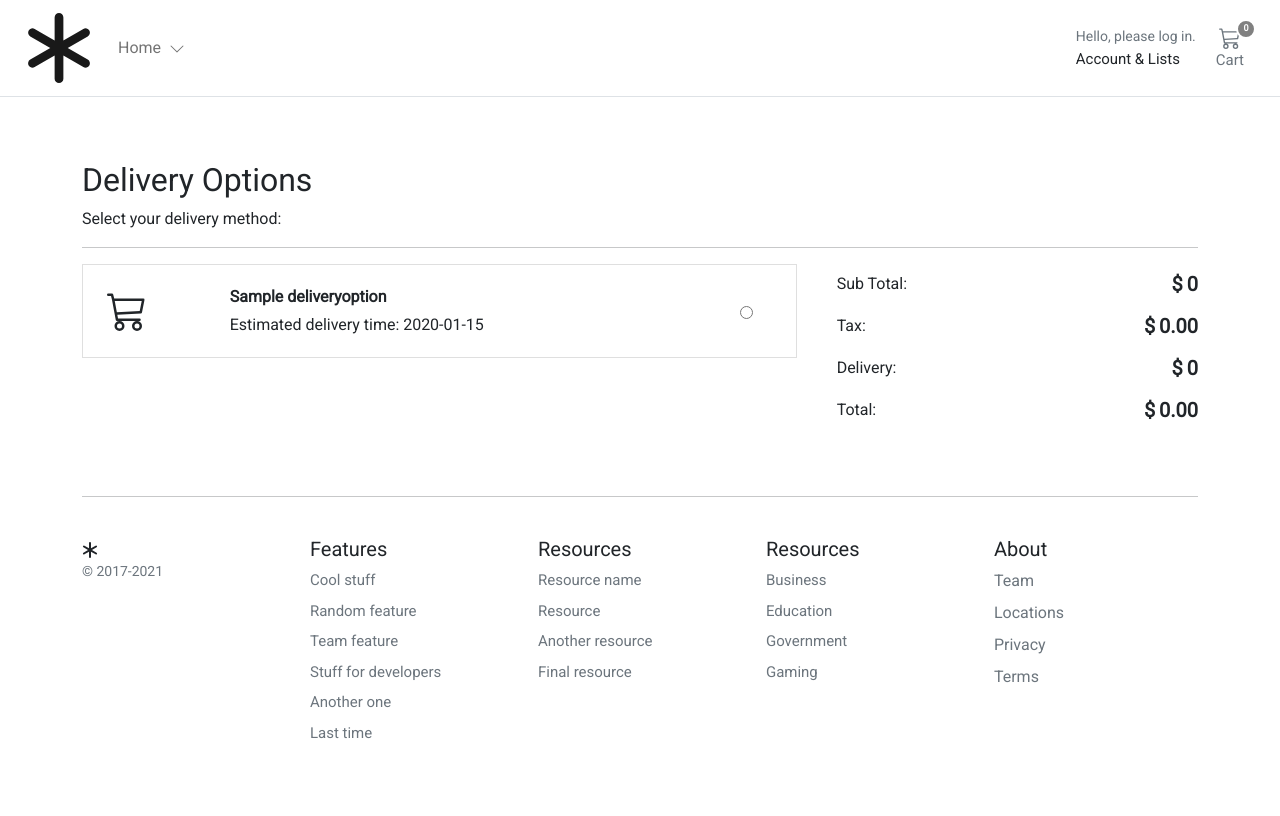
After one commit to chrisdotgrubb/djangoEcommerce, a Django app: template templates/checkout/delivery_choices.html in a window 1280 px wide. The commit adds this page. Run offline with Django 4.2, Linux system fonts and the light colour scheme; the template is opened without the code that fills it: values that come from a table or form of the project are taken from there, others are empty; tables that the repository leaves empty hold one stand-in row (values such as "Sample post"); some libraries are stand-ins or nearby versions.

Commit message:
Added delivery choices page.

```diff
--- a/templates/cart/_footer.html
+++ b/templates/cart/_footer.html
@@ -14,7 +14,7 @@
 		</div>
 
 		<div>
-			<a href="#" role="button" type="button" class="btn btn-lg btn-success fw-bold">Checkout</a>
+			<a href="{% url 'checkout:delivery_choices' %}" role="button" type="button" class="btn btn-lg btn-success fw-bold">Checkout</a>
 			<span class="h6">$ {{ cart.get_total_price }}</span>
 		</div>
 
--- /dev/null
+++ b/templates/checkout/delivery_choices.html
@@ -0,0 +1,154 @@
+{% extends 'base.html' %}
+{% load static %}
+
+{% block title %}Delivery Options{% endblock title %}
+
+{% block content %}
+	<div class="pt-5">
+		<div class="container">
+			<div class="col-12">
+				<h1 class="h2">Delivery Options</h1>
+			</div>
+			<div class="col-12"><p>Select your delivery method:</p></div>
+			<hr>
+		</div>
+	</div>
+	<div class="container">
+		<div class="row g-3">
+
+			{% if delivery_options|length > 0 %}
+				<div class="col-md-5 col-lg-4 order-md-last order-3 p-0">
+					<div class="d-flex bd-highlight ms-0">
+						<div class="flex-grow-1 bd-highlight p-2">Sub Total:</div>
+						<div class="bd-highlight p-2">
+							<span class="fw-bold h5">$</span>
+							<span class="fw-bold h5" id="sub_total">
+								{{ cart.get_subtotal_price }}
+							</span>
+						</div>
+					</div>
+
+					<div class="d-flex bd-highlight">
+						<div class="flex-grow-1 bd-highlight p-2">Tax:</div>
+						<div class="bd-highlight p-2">
+							<span class="fw-bold h5">$</span>
+							<span class="fw-bold h5" id="tax_price">
+								{{ cart.get_tax_price }}
+							</span>
+						</div>
+					</div>
+
+					<div class="d-flex bd-highlight">
+						<div class="flex-grow-1 bd-highlight p-2">Delivery:</div>
+						<div class="bd-highlight p-2">
+							<span class="fw-bold h5">$</span>
+							<span class="fw-bold h5" id="delivery_price">0</span>
+						</div>
+					</div>
+
+					<div class="d-flex bd-highlight">
+						<div class="flex-grow-1 bd-highlight p-2">Total:</div>
+						<div class="bd-highlight p-2">
+							<span class="fw-bold h5">$</span>
+							<span class="fw-bold h5" id="total_price">
+								{{ cart.get_total_price }}
+							</span>
+						</div>
+					</div>
+				</div>
+
+				<div class="col-md-7 col-lg-8">
+					{% for option in delivery_options %}
+						{% if option.delivery_method == 'PA' %}
+
+							<div class="card product-item border-1 rounded-0 mb-3 me-md-4" data-index="{{ option.id }}">
+								<div class="row g-0 align-items-center">
+
+									<div class="col-md-2 ps-3 ps-md-4">
+										<svg xmlns="http://www.w3.org/2000/svg" width="40" height="40" fill="currentColor" class="bi bi-truck" viewBox="0 0 16 16">
+											<path d="M0 3.5A1.5 1.5 0 0 1 1.5 2h9A1.5 1.5 0 0 1 12 3.5V5h1.02a1.5 1.5 0 0 1 1.17.563l1.481 1.85a1.5 1.5 0 0 1 .329.938V10.5a1.5 1.5 0 0 1-1.5 1.5H14a2 2 0 1 1-4 0H5a2 2 0 1 1-3.998-.085A1.5 1.5 0 0 1 0 10.5v-7zm1.294 7.456A1.999 1.999 0 0 1 4.732 11h5.536a2.01 2.01 0 0 1 .732-.732V3.5a.5.5 0 0 0-.5-.5h-9a.5.5 0 0 0-.5.5v7a.5.5 0 0 0 .294.456zM12 10a2 2 0 0 1 1.732 1h.768a.5.5 0 0 0 .5-.5V8.35a.5.5 0 0 0-.11-.312l-1.48-1.85A.5.5 0 0 0 13.02 6H12v4zm-9 1a1 1 0 1 0 0 2 1 1 0 0 0 0-2zm9 0a1 1 0 1 0 0 2 1 1 0 0 0 0-2z"></path>
+										</svg>
+									</div>
+
+									<div class="col-md-9 ps-md-1">
+										<div class="card-body p1">
+											<p class="card-text ps-2 mb-1 pt-1 fw-bold">{{ option.delivery_name }}</p>
+											<p class="card-text ps-2 mb-1">Estimated delivery time: {{ option.delivery_timeframe }}</p>
+										</div>
+									</div>
+									<div class="col-md-1 ps-md-1">
+										<input type="radio" class="align-middle h-11" name="'delivery_option" id="{{ option.id }}" value="{{ option.id }}">
+									</div>
+
+								</div>
+							</div>
+
+						{% endif %}
+					{% endfor %}
+
+
+					{% for option in delivery_options %}
+						{% if option.delivery_method == 'IS' %}
+
+							<div class="card product-item border-1 rounded-0 mb-3 me-md-4" data-index="{{ option.id }}">
+								<div class="row g-0 align-items-center">
+
+									<div class="col-md-2 ps-3 ps-md-4">
+										<svg xmlns="http://www.w3.org/2000/svg" width="40" height="40" fill="currentColor" class="bi bi-cart3" viewBox="0 0 16 16">
+											<path d="M0 1.5A.5.5 0 0 1 .5 1H2a.5.5 0 0 1 .485.379L2.89 3H14.5a.5.5 0 0 1 .49.598l-1 5a.5.5 0 0 1-.465.401l-9.397.472L4.415 11H13a.5.5 0 0 1 0 1H4a.5.5 0 0 1-.491-.408L2.01 3.607 1.61 2H.5a.5.5 0 0 1-.5-.5zM3.102 4l.84 4.479 9.144-.459L13.89 4H3.102zM5 12a2 2 0 1 0 0 4 2 2 0 0 0 0-4zm7 0a2 2 0 1 0 0 4 2 2 0 0 0 0-4zm-7 1a1 1 0 1 1 0 2 1 1 0 0 1 0-2zm7 0a1 1 0 1 1 0 2 1 1 0 0 1 0-2z"></path>
+										</svg>
+									</div>
+
+									<div class="col-md-9 ps-md-1">
+										<div class="card-body p1">
+											<p class="card-text ps-2 mb-1 pt-1 fw-bold">{{ option.delivery_name }}</p>
+											<p class="card-text ps-2 mb-1">Estimated delivery time: {{ option.delivery_timeframe }}</p>
+										</div>
+									</div>
+									<div class="col-md-1 ps-md-1">
+										<input type="radio" class="align-middle h-11" name="'delivery_option" id="{{ option.id }}" value="{{ option.id }}">
+									</div>
+
+								</div>
+							</div>
+
+						{% endif %}
+					{% endfor %}
+
+					{% for option in delivery_options %}
+						{% if option.delivery_method == 'DD' %}
+
+							<div class="card product-item border-1 rounded-0 mb-3 me-md-4" data-index="{{ option.id }}">
+								<div class="row g-0 align-items-center">
+
+									<div class="col-md-2 ps-3 ps-md-4">
+										<svg xmlns="http://www.w3.org/2000/svg" width="40" height="40" fill="currentColor" class="bi bi-laptop" viewBox="0 0 16 16">
+											<path d="M13.5 3a.5.5 0 0 1 .5.5V11H2V3.5a.5.5 0 0 1 .5-.5h11zm-11-1A1.5 1.5 0 0 0 1 3.5V12h14V3.5A1.5 1.5 0 0 0 13.5 2h-11zM0 12.5h16a1.5 1.5 0 0 1-1.5 1.5h-13A1.5 1.5 0 0 1 0 12.5z"></path>
+										</svg>
+									</div>
+
+									<div class="col-md-9 ps-md-1">
+										<div class="card-body p1">
+											<p class="card-text ps-2 mb-1 pt-1 fw-bold">{{ option.delivery_name }}</p>
+											<p class="card-text ps-2 mb-1">Estimated delivery time: {{ option.delivery_timeframe }}</p>
+										</div>
+									</div>
+									<div class="col-md-1 ps-md-1">
+										<input type="radio" class="align-middle h-11" name="'delivery_option" id="{{ option.id }}" value="{{ option.id }}">
+									</div>
+
+								</div>
+							</div>
+
+						{% endif %}
+					{% endfor %}
+
+
+				</div>
+
+			{% else %}
+				<div class="col-12">There are no current delivery methods for this order. <a href="{% url 'store:products_all' %}">Shop</a></div>
+			{% endif %}
+		</div>
+	</div>
+{% endblock content %}
```
Also changed, not shown: checkout/views.py (+11 -3 lines).
